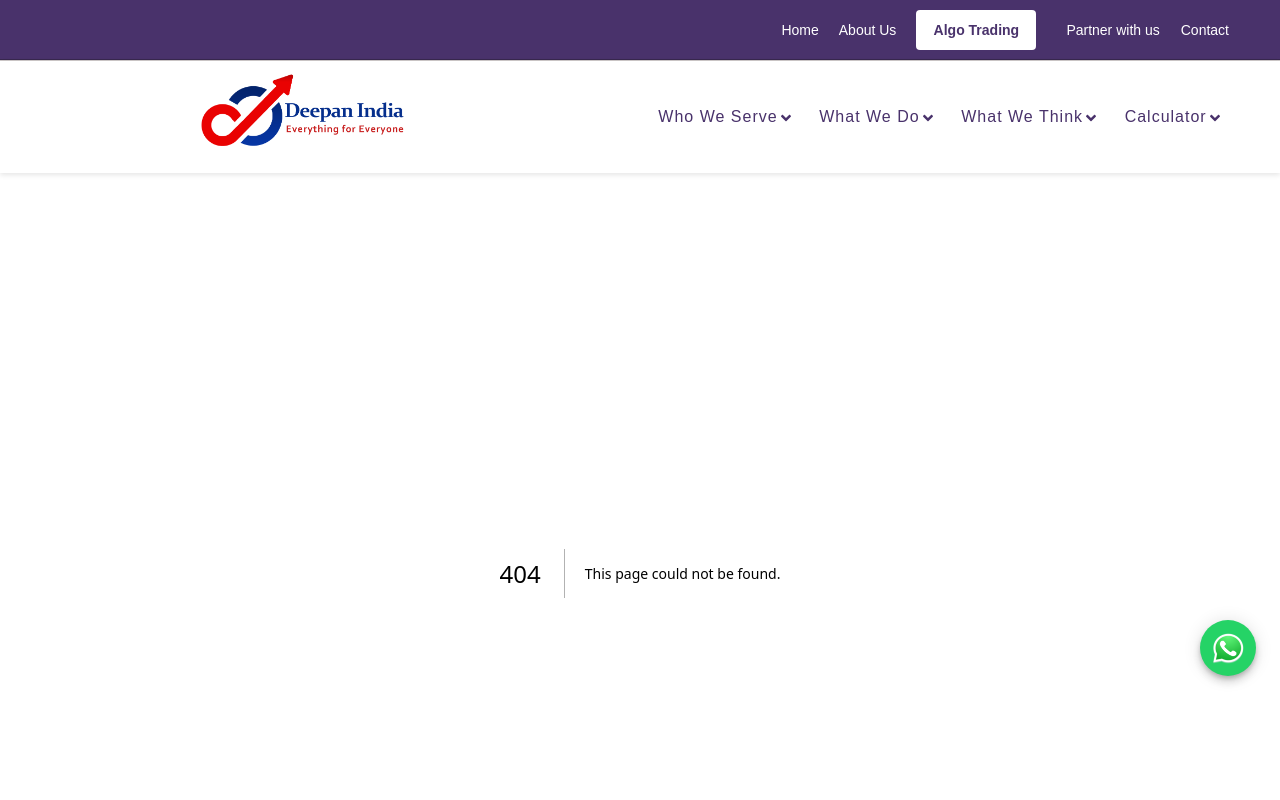
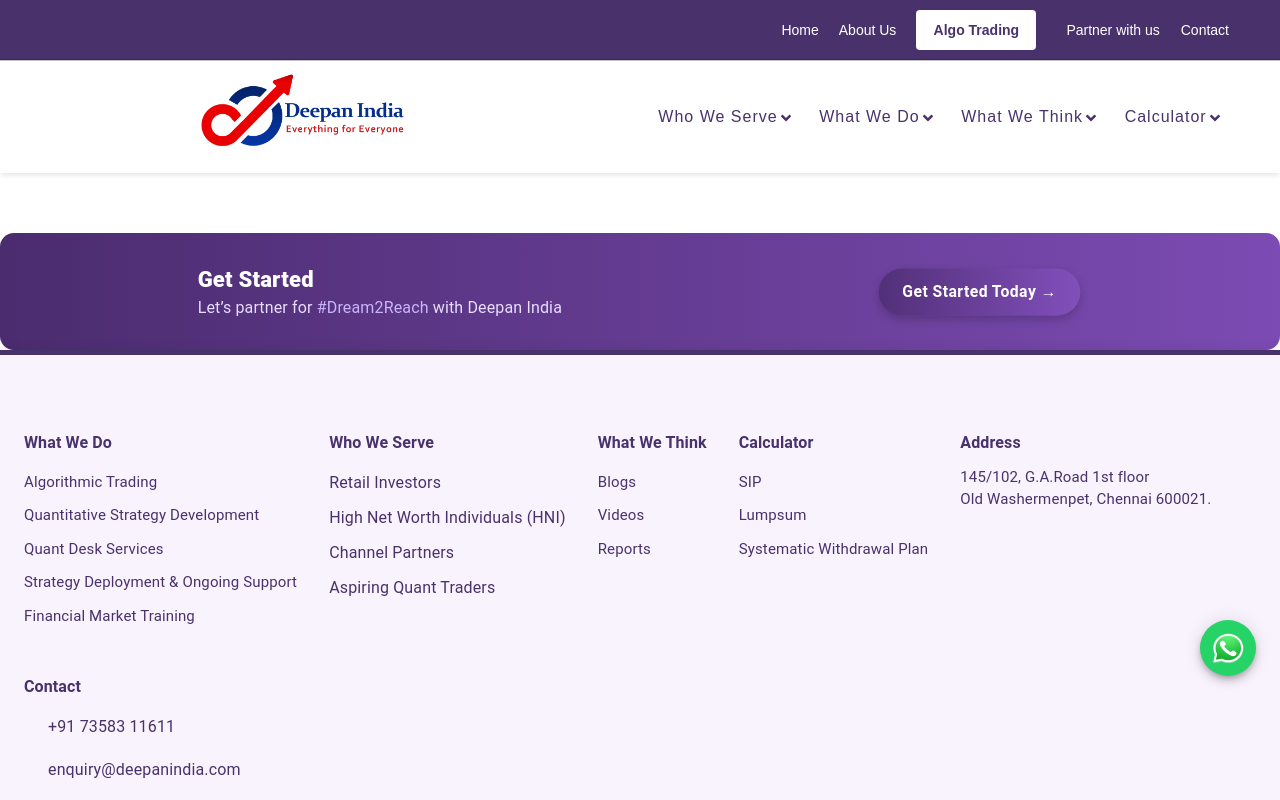
Before and after one commit to saravananvimal0608/deepanindia, a Next.js app: page /components/GetStartBtn in a window 1280 px wide. Before the commit this address had no page. Shown: the top 800 px of the page. Built offline with nearby package versions, Linux system fonts and the light colour scheme; some icons are missing.

Commit message:
updated all

```diff
--- a/src/app/WhatWeServe/aspiring-quant-traders/page.js
+++ b/src/app/WhatWeServe/aspiring-quant-traders/page.js
@@ -2,7 +2,6 @@
 
 import Box from "@mui/material/Box";
 import Container from "@mui/material/Container";
-import Divider from "@mui/material/Divider";
 import Grid from "@mui/material/Grid";
 import Typography from "@mui/material/Typography";
 import { styled } from "@mui/system";
@@ -11,6 +10,7 @@
 import Image1 from "../../../assets/aspiring-quant-traders.png";
 import aboutImg1 from "../../../assets/studio-background-concept-abstract-empty-light-gradient-purple-studio-room-background-product.jpg";
 import RadioButtonCheckedIcon from "@mui/icons-material/RadioButtonChecked";
+import GetStartBtn from "../../components/GetStartBtn/page";
 
 /* ---------------- ANIMATION ---------------- */
 
@@ -30,23 +30,6 @@
   },
 }));
 
-const InfoCard = styled(Box)(() => ({
-  position: "relative",
-  maxWidth: "300px",
-  width: "100%",
-  border: "10px solid #e4d4fa",
-  padding: "20px",
-  borderRadius: "16px",
-  display: "flex",
-  flexDirection: "column",
-  justifyContent: "center",
-  animation: `${fadeIn} 6s ease-in-out infinite alternate`,
-  "&:hover": {
-    transition: "0.4s",
-    boxShadow: "0 20px 40px #49326b",
-  },
-}));
-
 const SectionTitle = styled(Typography)(({ theme }) => ({
   fontSize: "1.2rem",
   fontWeight: 900,
@@ -56,12 +39,7 @@
   },
 }));
 
-const StyledDivider = styled(Divider)({
-  backgroundColor: "#e4d4fa",
-  height: "10px",
-  width: "75%",
-  margin: "10px 0 10px 0",
-});
+
 
 /* ---------------- COMPONENT ---------------- */
 
@@ -99,10 +77,10 @@
         <Container maxWidth="lg">
           {/* SECTION 1 */}
           <Grid container spacing={4} alignItems="center">
-
             <Grid size={{ xs: 12 }}>
               <Typography variant="h6" sx={{ color: "#49326b" }}>
-                We bridge the gap between theory and practical quant execution.         </Typography>
+                We bridge the gap between theory and practical quant execution.
+              </Typography>
             </Grid>
 
             {/* TEXT */}
@@ -112,10 +90,12 @@
                   border: "10px solid #e4d4fa",
                   borderRadius: "30px",
                   padding: "20px",
-                  height: "100%"
+                  height: "100%",
                 }}
               >
-                <SectionTitle>For traders who want to understand systematic trading in markets, Deepan India provides:
+                <SectionTitle>
+                  For traders who want to understand systematic trading in
+                  markets, Deepan India provides:
                 </SectionTitle>
 
                 <Typography sx={{ mt: 2, color: "#49326b" }}>
@@ -123,44 +103,42 @@
                     style={{ paddingRight: "10px", fontSize: "35px" }}
                   />
                   Quant strategy frameworks
-
-                </Typography>
-
-                <Typography sx={{ color: "#49326b" }}>
-
-                  <RadioButtonCheckedIcon
-                    style={{ paddingRight: "10px", fontSize: "35px" }}
-                  />Diversified strategies portfolio
-
                 </Typography>
 
                 <Typography sx={{ color: "#49326b" }}>
                   <RadioButtonCheckedIcon
                     style={{ paddingRight: "10px", fontSize: "35px" }}
-                  />Backtesting concepts
-
+                  />
+                  Diversified strategies portfolio
                 </Typography>
 
                 <Typography sx={{ color: "#49326b" }}>
                   <RadioButtonCheckedIcon
                     style={{ paddingRight: "10px", fontSize: "35px" }}
-                  />AI-assisted optimisation methods
-
+                  />
+                  Backtesting concepts
                 </Typography>
 
                 <Typography sx={{ color: "#49326b" }}>
                   <RadioButtonCheckedIcon
                     style={{ paddingRight: "10px", fontSize: "35px" }}
-                  />Risk & money management education
-
+                  />
+                  AI-assisted optimisation methods
                 </Typography>
 
                 <Typography sx={{ color: "#49326b" }}>
                   <RadioButtonCheckedIcon
                     style={{ paddingRight: "10px", fontSize: "35px" }}
-                  />Algo deployment understanding
+                  />
+                  Risk & money management education
                 </Typography>
 
+                <Typography sx={{ color: "#49326b" }}>
+                  <RadioButtonCheckedIcon
+                    style={{ paddingRight: "10px", fontSize: "35px" }}
+                  />
+                  Algo deployment understanding
+                </Typography>
               </Box>
             </Grid>
 
@@ -180,14 +158,16 @@
                     width: "100%",
                     height: "364px",
                     objectFit: "cover",
-                    borderRadius: "12px"
+                    borderRadius: "12px",
                   }}
                 />
               </Box>
             </Grid>
-
           </Grid>
 
+          {/* ---------------- CTA SECTION ---------------- */}
+
+        <GetStartBtn/>
         </Container>
       </SectionWrapper>
     </>
--- a/src/app/WhatWeServe/channel-partners/page.js
+++ b/src/app/WhatWeServe/channel-partners/page.js
@@ -10,6 +10,7 @@
 import Image1 from "../../../assets/channel-partners.png";
 import aboutImg1 from "../../../assets/studio-background-concept-abstract-empty-light-gradient-purple-studio-room-background-product.jpg";
 import RadioButtonCheckedIcon from "@mui/icons-material/RadioButtonChecked";
+import GetStartBtn from "../../components/GetStartBtn/page";
 
 /* ---------------- ANIMATION ---------------- */
 
@@ -180,6 +181,7 @@
             </Grid>
 
           </Grid>
+        <GetStartBtn/>
 
         </Container>
       </SectionWrapper>
--- a/src/app/WhatWeServe/high-networth-individuals/page.js
+++ b/src/app/WhatWeServe/high-networth-individuals/page.js
@@ -12,6 +12,7 @@
 // import Image1 from "../../../assets/high-networth.png";
 import aboutImg1 from "../../../assets/studio-background-concept-abstract-empty-light-gradient-purple-studio-room-background-product.jpg";
 import RadioButtonCheckedIcon from "@mui/icons-material/RadioButtonChecked";
+import GetStartBtn from "../../components/GetStartBtn/page";
 
 /* ---------------- ANIMATION ---------------- */
 
@@ -164,6 +165,7 @@
             </Grid>
 
           </Grid>
+        <GetStartBtn/>
 
         </Container>
       </SectionWrapper>
--- a/src/app/WhatWeServe/retail-investors/page.js
+++ b/src/app/WhatWeServe/retail-investors/page.js
@@ -10,6 +10,7 @@
 import Image1 from "../../../assets/retails.png";
 import aboutImg1 from "../../../assets/studio-background-concept-abstract-empty-light-gradient-purple-studio-room-background-product.jpg";
 import RadioButtonCheckedIcon from "@mui/icons-material/RadioButtonChecked";
+import GetStartBtn from "../../components/GetStartBtn/page";
 
 /* ---------------- ANIMATION ---------------- */
 
@@ -166,6 +167,7 @@
             </Grid>
 
           </Grid>
+        <GetStartBtn/>
 
         </Container>
       </SectionWrapper>
--- a/src/app/components/Footer/page.js
+++ b/src/app/components/Footer/page.js
@@ -301,7 +301,7 @@
           <Grid item xs={12} md={4}>
             <Box className={styles.bottomLink1}>
               <a
-                href="https://www.instagram.com/deepanindia?igsh=MXNyNXh3a256NGNneg=="
+                href="https://www.instagram.com/deepan_india/"
                 target="_blank"
                 rel="noopener noreferrer"
                 className={styles.socialLink}
--- /dev/null
+++ b/src/app/components/GetStartBtn/page.js
@@ -0,0 +1,100 @@
+import React from 'react'
+import { Box, Button, Typography } from "@mui/material";
+import { styled } from "@mui/system";
+import { keyframes } from "@emotion/react";
+import Link from 'next/link';
+
+const GetStartBtn = () => {
+    /* ---------------- CTA SECTION ---------------- */
+
+    const CTAWrapper = styled(Box)(({ theme }) => ({
+      marginTop: "60px",
+      padding: "30px 40px",
+      borderRadius: "14px",
+      background: "linear-gradient(90deg,#4b2c6f,#7c4bb3)",
+      display: "flex",
+      alignItems: "center",
+      justifyContent: "space-around",
+      flexWrap: "wrap",
+
+      [theme.breakpoints.down("sm")]: {
+        flexDirection: "column",
+        textAlign: "center",
+        gap: "15px",
+      },
+    }));
+
+    const pressEffect = keyframes`
+      0% {
+        transform: scale(1);
+      }
+      50% {
+        transform: scale(0.95);
+      }
+      100% {
+        transform: scale(1);
+      }
+    `;
+
+    const gradientMove = keyframes`
+      0% {
+        background-position: 100% 50%;
+      }
+      100% {
+        background-position: 0% 50%;
+      }
+    `;
+
+    const CTAButton = styled(Button)(({ theme }) => ({
+      color: "white",
+      fontWeight: 700,
+      borderRadius: "30px",
+      padding: "10px 24px",
+      textTransform: "none",
+      fontSize: "16px",
+
+      background: "linear-gradient(90deg,#4b2c6f,#7c4bb3,#9b6edb)",
+      backgroundSize: "200% 200%",
+
+      boxShadow: "0 4px 10px rgba(0, 0, 0, 0.2)",
+
+      animation: `
+        ${pressEffect} 2s ease-in-out infinite,
+        ${gradientMove} 3s linear infinite
+      `,
+
+      "&:hover": {
+        transform: "scale(1.05)",
+      }
+    }));
+  return (
+      <CTAWrapper>
+            <Box>
+              <Typography
+                sx={{
+                  fontSize: "22px",
+                  fontWeight: 800,
+                  color: "#ffffff",
+                }}
+              >
+                Get Started
+              </Typography>
+
+              <Typography
+                sx={{
+                  fontSize: "16px",
+                  color: "#e9ddff",
+                }}
+              >
+                Let’s partner for{" "}
+                <span style={{ color: "#cbb4ff" }}>#Dream2Reach</span> with
+                Deepan India
+              </Typography>
+            </Box>
+
+            <CTAButton><Link href="/#contact">Get Started Today →</Link></CTAButton>
+          </CTAWrapper>
+  )
+}
+
+export default GetStartBtn
--- a/src/app/contact/contact/page.js
+++ b/src/app/contact/contact/page.js
@@ -118,14 +118,14 @@
                 </Typography>
 
                 <Box sx={{ display: "flex", gap: "10px", mt: 2 }}>
-                  <Link href="https://wa.me/919999999999">
+                  <Link href="https://www.instagram.com/deepan_india/">
                     <Image
                       src={insta}
                       alt="whatsapp-icon"
                       style={{ width: "30px" }}
                     />
                   </Link>
-                  <Link href="https://wa.me/919999999999">
+                  <Link href="https://www.linkedin.com/company/deepan-india-financial-services-private-limited/">
                     <Image
                       src={linkedIn}
                       alt="whatsapp-icon"
@@ -149,10 +149,10 @@
                       style={{ width: "30px" }}
                     />
                   </Link>
-                  <Link href="https://wa.me/919999999999">
+                  <Link href="">
                     <Image
                       src={tele}
-                      alt="whatsapp-icon"
+                      alt="tele-icon"
                       style={{ width: "30px" }}
                     />
                   </Link>
--- a/src/app/what-we-do/algorithmic-trading/page.js
+++ b/src/app/what-we-do/algorithmic-trading/page.js
@@ -8,14 +8,10 @@
 import { styled } from "@mui/system";
 import { keyframes } from "@emotion/react";
 import Image from "next/image";
-
-import FiberManualRecordIcon from "@mui/icons-material/FiberManualRecord";
-
 import Image1 from "../../../assets/16.png";
 import Image2 from "../../../assets/1.png";
 import aboutImg1 from "../../../assets/studio-background-concept-abstract-empty-light-gradient-purple-studio-room-background-product.jpg";
-
-import GetMoreButton from "../../components/Button/page";
+import GetStartBtn from '../../components/GetStartBtn/page'
 
 /* ---------------- ANIMATION ---------------- */
 
@@ -104,12 +100,12 @@
         <Container maxWidth="lg">
           {/* SECTION 1 */}
           <Grid container spacing={4} alignItems="center">
-
             <Grid item xs={12}>
               <Typography variant="h6" sx={{ color: "#49326b" }}>
-                                Deepan India designs and deploys rule-based automated strategies across Index Options,
-                                Stock & Index, Futures, Commodities F&O, Intraday Systems, Positional Strategies,
-                                Multi-Strategy Portfolios & Muti-trading accounts
+                Deepan India designs and deploys rule-based automated strategies
+                across Index Options, Stock & Index, Futures, Commodities F&O,
+                Intraday Systems, Positional Strategies, Multi-Strategy
+                Portfolios & Muti-trading accounts
               </Typography>
             </Grid>
 
@@ -120,7 +116,7 @@
                   border: "10px solid #e4d4fa",
                   borderRadius: "30px",
                   padding: "20px",
-                                    height: "100%"
+                  height: "100%",
                 }}
               >
                 <SectionTitle>Why Algorithmic Trading?</SectionTitle>
@@ -157,15 +153,13 @@
                   alt="algo"
                   width={400}
                   height={300}
-
                   style={{
                     objectFit: "cover",
-                                        borderRadius: "12px"
+                    borderRadius: "12px",
                   }}
                 />
               </Box>
             </Grid>
-
           </Grid>
 
           <Typography variant="h6" sx={{ mt: 4, mb: 6, color: "#49326b" }}>
@@ -175,8 +169,18 @@
 
           {/* TITLE */}
 
-                    <Box sx={{ display: 'flex', flexDirection: "column", justifyContent: "center", alignItems: 'center' }}>
-                        <Typography variant="h3" sx={{ color: "#49326b", fontWeight: 700,textAlign: "center" }}>
+          <Box
+            sx={{
+              display: "flex",
+              flexDirection: "column",
+              justifyContent: "center",
+              alignItems: "center",
+            }}
+          >
+            <Typography
+              variant="h3"
+              sx={{ color: "#49326b", fontWeight: 700, textAlign: "center" }}
+            >
               From Long Shop Hours to Smart Trading
             </Typography>
 
@@ -228,7 +232,7 @@
               </Box>
             </Grid>
           </Grid>
-
+          <GetStartBtn />
         </Container>
       </SectionWrapper>
     </>
--- a/src/app/what-we-do/financial-training/page.js
+++ b/src/app/what-we-do/financial-training/page.js
@@ -12,6 +12,7 @@
 import Image2 from "../../../assets/financial-training-1.png";
 import aboutImg1 from "../../../assets/studio-background-concept-abstract-empty-light-gradient-purple-studio-room-background-product.jpg";
 import RadioButtonCheckedIcon from "@mui/icons-material/RadioButtonChecked";
+import GetStartBtn from "../../components/GetStartBtn/page";
 
 /* ---------------- ANIMATION ---------------- */
 
@@ -235,6 +236,7 @@
               </Box>
             </Grid>
           </Grid>
+        <GetStartBtn/>
 
         </Container>
       </SectionWrapper>
--- a/src/app/what-we-do/quant-desk-services/page.js
+++ b/src/app/what-we-do/quant-desk-services/page.js
@@ -11,8 +11,7 @@
 import Image1 from "../../../assets/desk-service.png";
 import Image2 from "../../../assets/19.png";
 import aboutImg1 from "../../../assets/studio-background-concept-abstract-empty-light-gradient-purple-studio-room-background-product.jpg";
-
-import GetMoreButton from "../../components/Button/page";
+import GetStartBtn from "../../components/GetStartBtn/page";
 import RadioButtonCheckedIcon from "@mui/icons-material/RadioButtonChecked";
 
 /* ---------------- ANIMATION ---------------- */
@@ -250,6 +249,7 @@
               </Box>
             </Grid>
           </Grid>
+        <GetStartBtn/>
 
         </Container>
       </SectionWrapper>
--- a/src/app/what-we-do/quantitative-strategy-development/page.js
+++ b/src/app/what-we-do/quantitative-strategy-development/page.js
@@ -12,7 +12,7 @@
 import Image2 from "../../../assets/20.png";
 import aboutImg1 from "../../../assets/studio-background-concept-abstract-empty-light-gradient-purple-studio-room-background-product.jpg";
 
-import GetMoreButton from "../../components/Button/page";
+import GetStartBtn from "../../components/GetStartBtn/page";
 import RadioButtonCheckedIcon from "@mui/icons-material/RadioButtonChecked";
 
 /* ---------------- ANIMATION ---------------- */
@@ -241,6 +241,7 @@
               </Box>
             </Grid>
           </Grid>
+        <GetStartBtn/>
 
         </Container>
       </SectionWrapper>
--- a/src/app/what-we-do/strategy-deployment/page.js
+++ b/src/app/what-we-do/strategy-deployment/page.js
@@ -12,6 +12,7 @@
 import Image2 from "../../../assets/strategy.png";
 import aboutImg1 from "../../../assets/studio-background-concept-abstract-empty-light-gradient-purple-studio-room-background-product.jpg";
 import RadioButtonCheckedIcon from "@mui/icons-material/RadioButtonChecked";
+import GetStartBtn from "../../components/GetStartBtn/page";
 
 /* ---------------- ANIMATION ---------------- */
 
@@ -240,6 +241,7 @@
               </Box>
             </Grid>
           </Grid>
+        <GetStartBtn/>
 
         </Container>
       </SectionWrapper>
```
Lines whose indentation alone changed are shown as unchanged.
